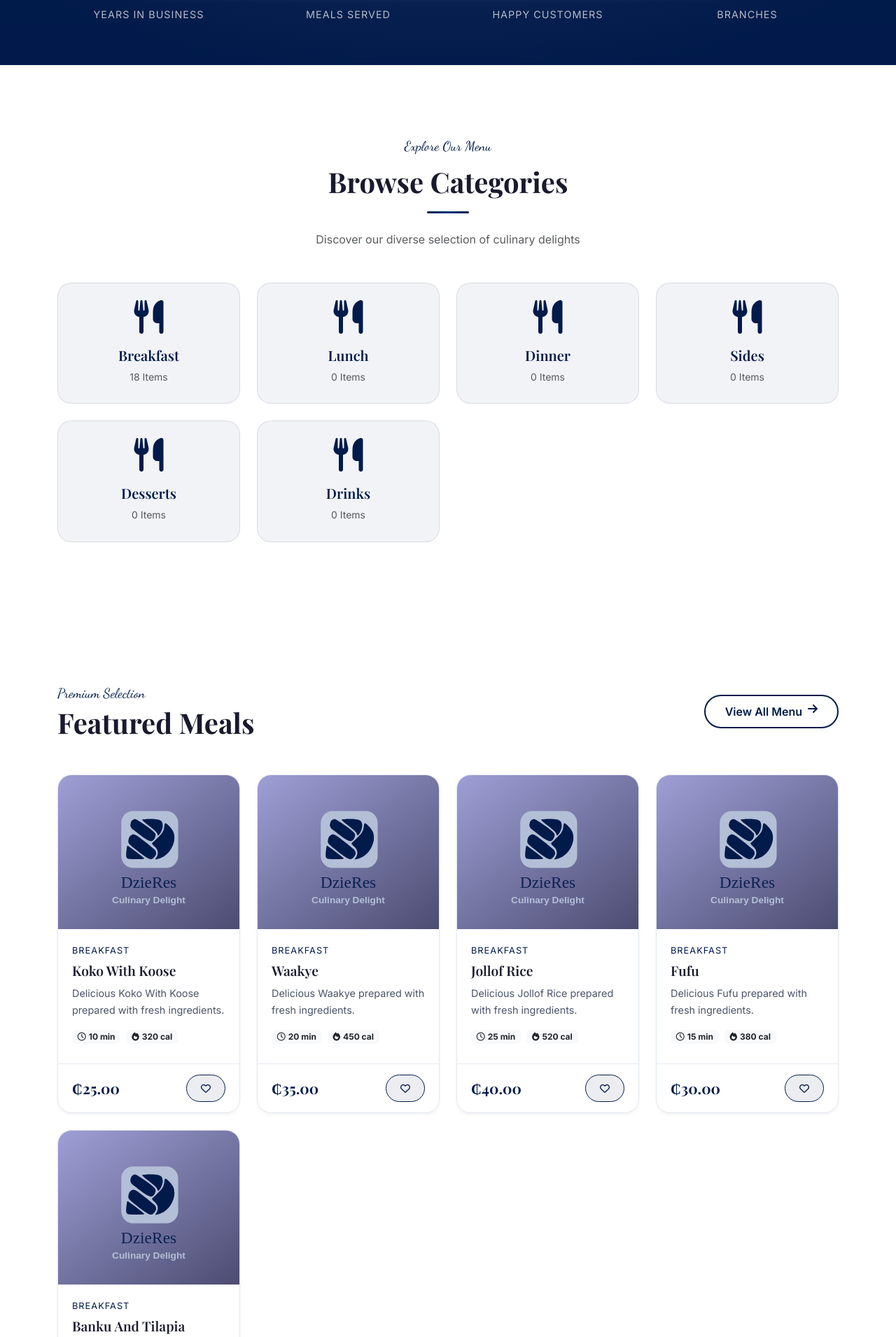
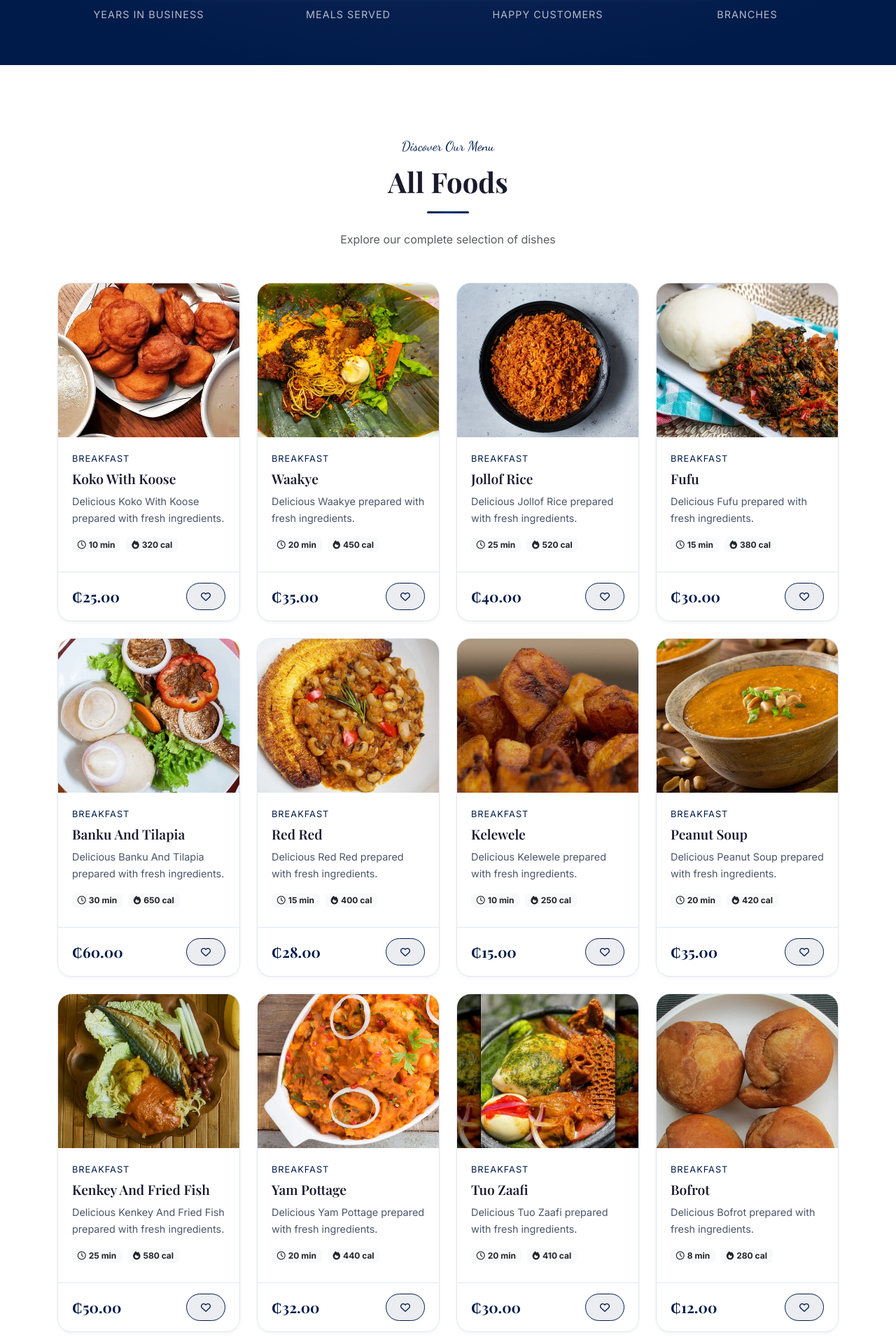
Before and after one commit to holyseyi/DzieRes, a PHP site: page /restaurant/ in a window 1280 px wide. Shown: the part 707-2618 px from the top of the page at 70% size. Run offline with PHP 8.4, Linux system fonts and the light colour scheme; data comes from the database, SQL or seed files in the repository; both versions use the stored data as it was after the commit; some libraries are stand-ins or nearby versions.

Commit message:
modified:   restaurant/Controllers/HomeController.php 	modified:   restaurant/database/restaurant.db 	new file:   restaurant/database/seed-menu.php 	modified:   restaurant/views/home.php

```diff
--- a/restaurant/Controllers/HomeController.php
+++ b/restaurant/Controllers/HomeController.php
@@ -50,6 +50,15 @@ class HomeController extends BaseController
              ORDER BY c.sort_order ASC"
         );
 
+        // Get all foods for the home page
+        $allFoods = $db->fetchAll(
+            "SELECT f.*, c.name as category_name, c.slug as category_slug
+             FROM foods f
+             JOIN categories c ON f.category_id = c.id
+             WHERE f.status = 'active' AND f.availability = 'available'
+             ORDER BY f.sort_order ASC, f.name ASC"
+        );
+
         // Get testimonials
         $testimonials = $db->fetchAll(
             "SELECT * FROM testimonials WHERE status = 'active' AND is_featured = 1 ORDER BY sort_order ASC LIMIT 6"
@@ -85,6 +94,7 @@ class HomeController extends BaseController
             'todaysSpecial' => $todaysSpecial,
             'chefRecommendations' => $chefRecommendations,
             'categories' => $categories,
+            'allFoods' => $allFoods,
             'testimonials' => $testimonials,
             'gallery' => $gallery,
             'blogPosts' => $blogPosts,
--- a/restaurant/views/home.php
+++ b/restaurant/views/home.php
@@ -51,59 +51,74 @@
 </section>
 
 <!-- ============================================ -->
-<!-- CATEGORIES SECTION -->
+<!-- ALL FOODS SECTION -->
 <!-- ============================================ -->
-<section class="section-padding">
+<section class="section-padding" id="menu">
     <div class="container">
         <div class="text-center mb-5" data-aos="fade-up">
-            <p class="section-subtitle">Explore Our Menu</p>
-            <h2 class="section-title">Browse Categories</h2>
+            <p class="section-subtitle">Discover Our Menu</p>
+            <h2 class="section-title">All Foods</h2>
             <div class="section-divider mx-auto"></div>
-            <p class="text-muted">Discover our diverse selection of culinary delights</p>
+            <p class="text-muted">Explore our complete selection of dishes</p>
         </div>
 
         <div class="row g-4">
-            <?php if (!empty($categories)): ?>
-                <?php foreach ($categories as $category): ?>
-                <div class="col-6 col-md-4 col-lg-3" data-aos="fade-up" data-aos-delay="<?= $loop = $loop ?? 0; $loop++; echo ($loop * 50) ?>">
-                    <a href="<?= \baseUrl('menu/category/' . $category->slug) ?>" class="text-decoration-none">
-                        <div class="glass-card text-center p-4 card-hover">
-                            <div class="mb-3">
-                                <i class="fas fa-<?= $category->icon ?? 'utensils' ?> fa-3x text-gold"></i>
+            <?php if (!empty($allFoods)): ?>
+                <?php foreach ($allFoods as $food): ?>
+                <div class="col-md-6 col-lg-4 col-xl-3" data-aos="fade-up">
+                    <div class="food-card">
+                        <div class="food-image">
+                            <a href="<?= \baseUrl('menu/' . $food->slug) ?>">
+                                <img src="<?= \menuImageUrl($food) ?>" alt="<?= \escape($food->name) ?>" loading="lazy">
+                            </a>
+                            <?php if ($food->discount_percent > 0): ?>
+                                <span class="discount-badge">-<?= $food->discount_percent ?>%</span>
+                            <?php endif; ?>
+                            <div class="food-overlay">
+                                <button class="btn btn-gold btn-sm add-to-cart" data-food-id="<?= $food->id ?>">
+                                    <i class="fas fa-shopping-bag me-1"></i>Add to Cart
+                                </button>
                             </div>
-                            <h5 class="mb-1"><?= \escape($category->name) ?></h5>
-                            <small class="text-muted"><?= $category->food_count ?? 0 ?> Items</small>
                         </div>
-                    </a>
+                        <div class="food-body">
+                            <p class="food-category"><?= \escape($food->category_name ?? '') ?></p>
+                            <h5 class="food-name">
+                                <a href="<?= \baseUrl('menu/' . $food->slug) ?>" class="text-decoration-none text-reset stretched-link-target">
+                                    <?= \escape($food->name) ?>
+                                </a>
+                            </h5>
+                            <p class="food-description"><?= \truncate($food->description ?? '', 70) ?></p>
+                            <div class="d-flex align-items-center gap-2 mb-2 flex-wrap">
+                                <span class="badge bg-light text-dark"><i class="far fa-clock me-1"></i><?= $food->preparation_time ?? 15 ?> min</span>
+                                <span class="badge bg-light text-dark"><i class="fas fa-fire me-1"></i><?= $food->calories ?? 0 ?> cal</span>
+                            </div>
+                        </div>
+                        <div class="food-footer">
+                            <div class="food-price">
+                                <?= \formatPrice($food->final_price ?? $food->price) ?>
+                                <?php if ($food->discount_percent > 0): ?>
+                                    <span class="original-price"><?= \formatPrice($food->price) ?></span>
+                                <?php endif; ?>
+                            </div>
+                            <button class="btn btn-light-gold btn-sm favorite-btn" data-food-id="<?= $food->id ?>">
+                                <i class="far fa-heart"></i>
+                            </button>
+                        </div>
+                    </div>
                 </div>
                 <?php endforeach; ?>
             <?php else: ?>
-                <?php
-                $defaultCategories = [
-                    ['name' => 'Breakfast', 'icon' => 'coffee', 'count' => 12],
-                    ['name' => 'Lunch', 'icon' => 'hamburger', 'count' => 18],
-                    ['name' => 'Dinner', 'icon' => 'wine-glass-alt', 'count' => 15],
-                    ['name' => 'Desserts', 'icon' => 'ice-cream', 'count' => 10],
-                    ['name' => 'Drinks', 'icon' => 'glass-cheers', 'count' => 20],
-                    ['name' => 'Seafood', 'icon' => 'fish', 'count' => 8],
-                    ['name' => 'Pizza', 'icon' => 'pizza-slice', 'count' => 6],
-                    ['name' => 'Local Meals', 'icon' => 'drumstick-bite', 'count' => 14],
-                ];
-                foreach ($defaultCategories as $cat):
-                ?>
-                <div class="col-6 col-md-4 col-lg-3" data-aos="fade-up">
-                    <a href="<?= \baseUrl('menu') ?>" class="text-decoration-none">
-                        <div class="glass-card text-center p-4 card-hover">
-                            <div class="mb-3">
-                                <i class="fas fa-<?= $cat['icon'] ?> fa-3x text-gold"></i>
-                            </div>
-                            <h5 class="mb-1"><?= $cat['name'] ?></h5>
-                            <small class="text-muted"><?= $cat['count'] ?> Items</small>
-                        </div>
-                    </a>
+                <div class="col-12 text-center py-5">
+                    <i class="fas fa-utensils fa-3x text-muted mb-3"></i>
+                    <p class="text-muted">No menu items available yet.</p>
                 </div>
-                <?php endforeach; ?>
             <?php endif; ?>
+        </div>
+
+        <div class="text-center mt-5">
+            <a href="<?= \baseUrl('menu') ?>" class="btn btn-gold btn-lg">
+                <i class="fas fa-utensils me-2"></i>View Full Menu
+            </a>
         </div>
     </div>
 </section>
@@ -125,7 +140,7 @@
             <div class="col-md-6 col-lg-3" data-aos="fade-up">
                 <div class="food-card">
                     <div class="food-image">
-                        <img src="<?= \uploadUrl($food->image) ?>" alt="<?= \escape($food->name) ?>">
+                        <img src="<?= \menuImageUrl($food) ?>" alt="<?= \escape($food->name) ?>">
                         <div class="food-badge">
                             <span class="badge bg-gold">Today's Special</span>
                         </div>
@@ -187,7 +202,7 @@
                 <div class="col-md-6 col-lg-3" data-aos="fade-up">
                     <div class="food-card">
                         <div class="food-image">
-                            <img src="<?= \uploadUrl($food->image) ?>" alt="<?= \escape($food->name) ?>">
+                            <img src="<?= \menuImageUrl($food) ?>" alt="<?= \escape($food->name) ?>">
                             <?php if ($food->discount_percent > 0): ?>
                             <span class="discount-badge">-<?= $food->discount_percent ?>%</span>
                             <?php endif; ?>
@@ -269,7 +284,7 @@
             <div class="col-md-6 col-lg-3" data-aos="fade-up">
                 <div class="food-card">
                     <div class="food-image">
-                        <img src="<?= \uploadUrl($food->image) ?>" alt="<?= \escape($food->name) ?>">
+                        <img src="<?= \menuImageUrl($food) ?>" alt="<?= \escape($food->name) ?>">
                         <div class="food-badge">
                             <span class="badge bg-warning text-dark">Chef's Pick</span>
                         </div>
```
Also changed, not shown: restaurant/database/seed-menu.php (added, +71 -0 lines), restaurant/database/restaurant.db.
